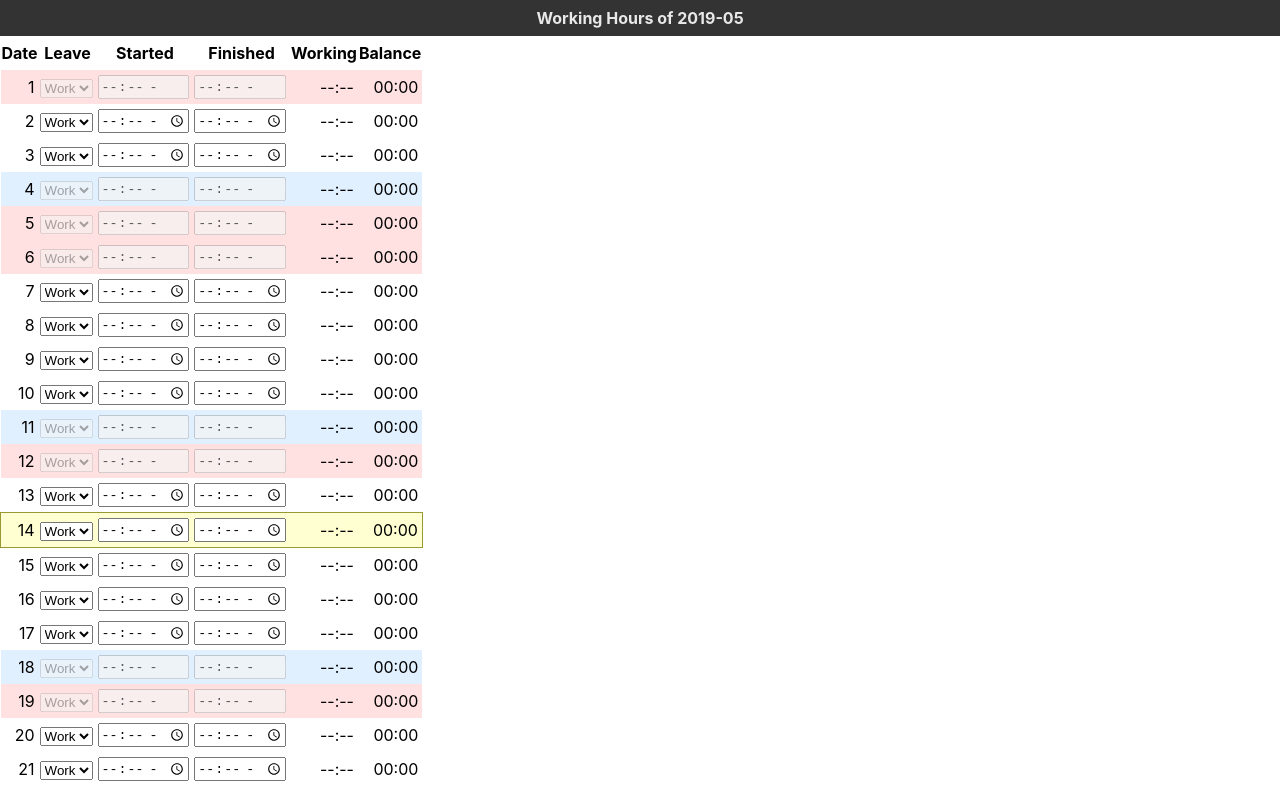
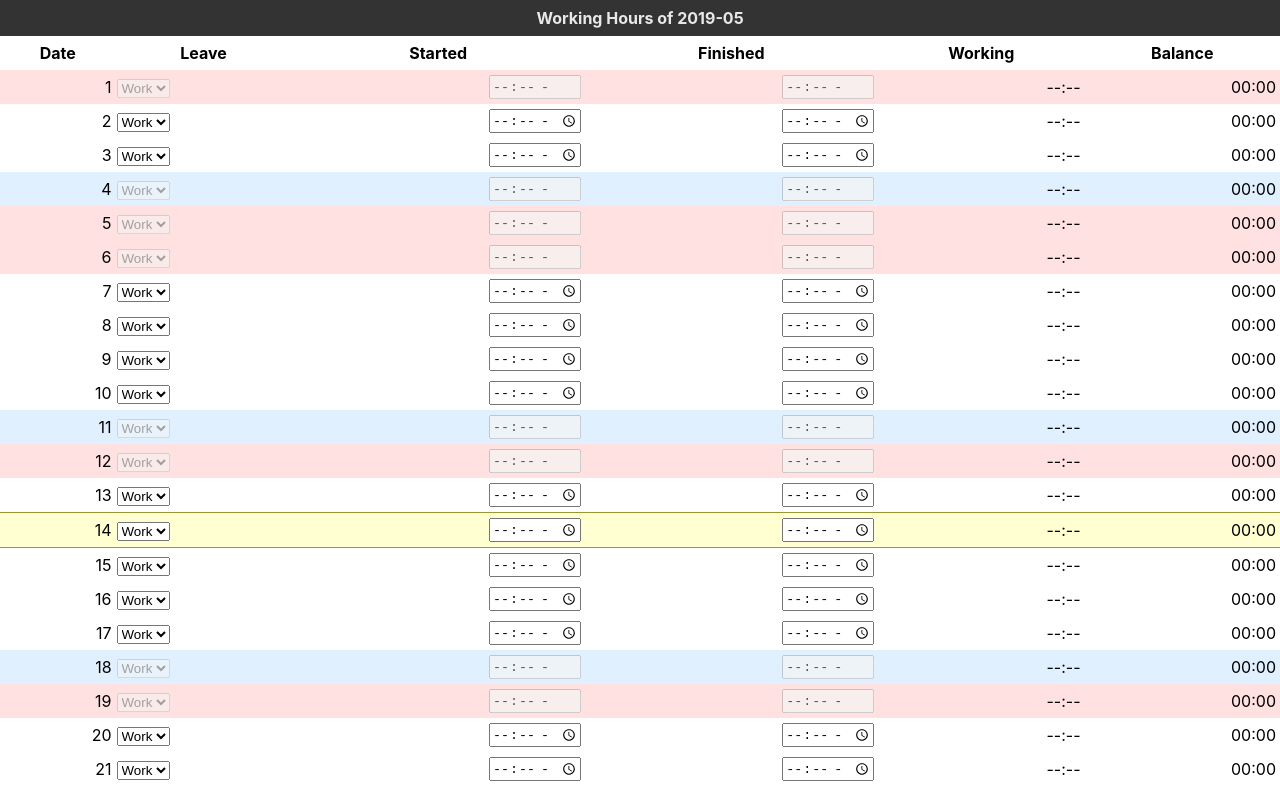
Before and after one commit to leafriend/working-hours, a React (Create React App) app: page / in a window 1280 px wide. Shown: the top 789 px of the page. Built offline with nearby package versions, Linux system fonts and the light colour scheme; the HTML template or start-up script is replaced by a standard one.

Commit message:
Restrict table style by its css class

```diff
--- a/src/MonthlyLog.scss
+++ b/src/MonthlyLog.scss
@@ -1,6 +1,6 @@
-article {
-  table {
+table.monthly-logs {
   border-collapse: collapse;
+  width: 100%;
   th, td {
     border-collapse: collapse;
     height: 2em;
@@ -27,14 +27,7 @@ article {
     border-top: 1px solid rgb(153, 153, 51);
     border-bottom: 1px solid rgb(153, 153, 51);
   }
-    td:first-child {
-      border-left: 1px solid rgb(153, 153, 51);
-    }
-    td:last-child {
-      border-right: 1px solid rgb(153, 153, 51);
-    }
 }
 input[type="time"] {
   width: 6.5em;
 }
-}
--- a/src/MonthlyLog.tsx
+++ b/src/MonthlyLog.tsx
@@ -13,7 +13,7 @@ export interface ArticlaProps {
 
 export const MonthlyLog: React.FC<ArticlaProps> = props => {
   return (
-    <table>
+    <table className="monthly-logs">
       <thead>
         <tr>
           <th className="date">Date</th>
```
Lines whose indentation alone changed are shown as unchanged.
